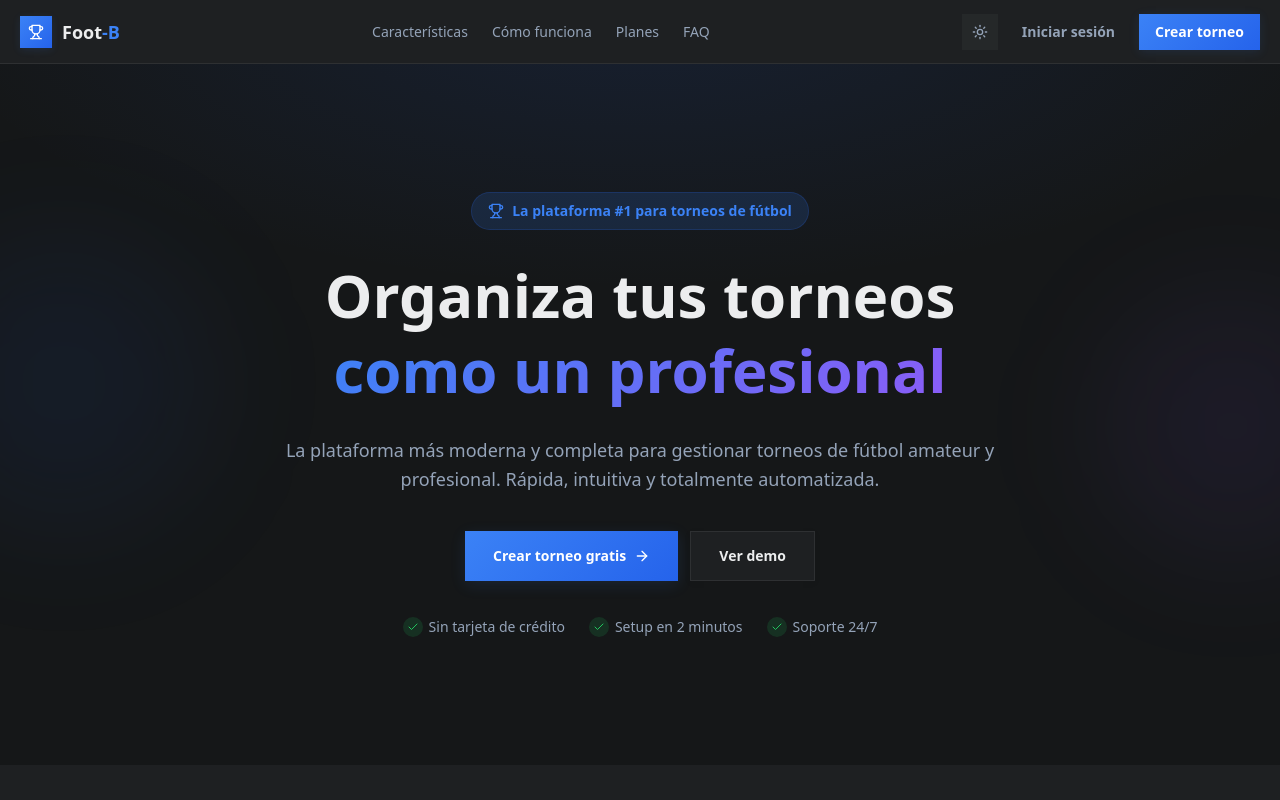
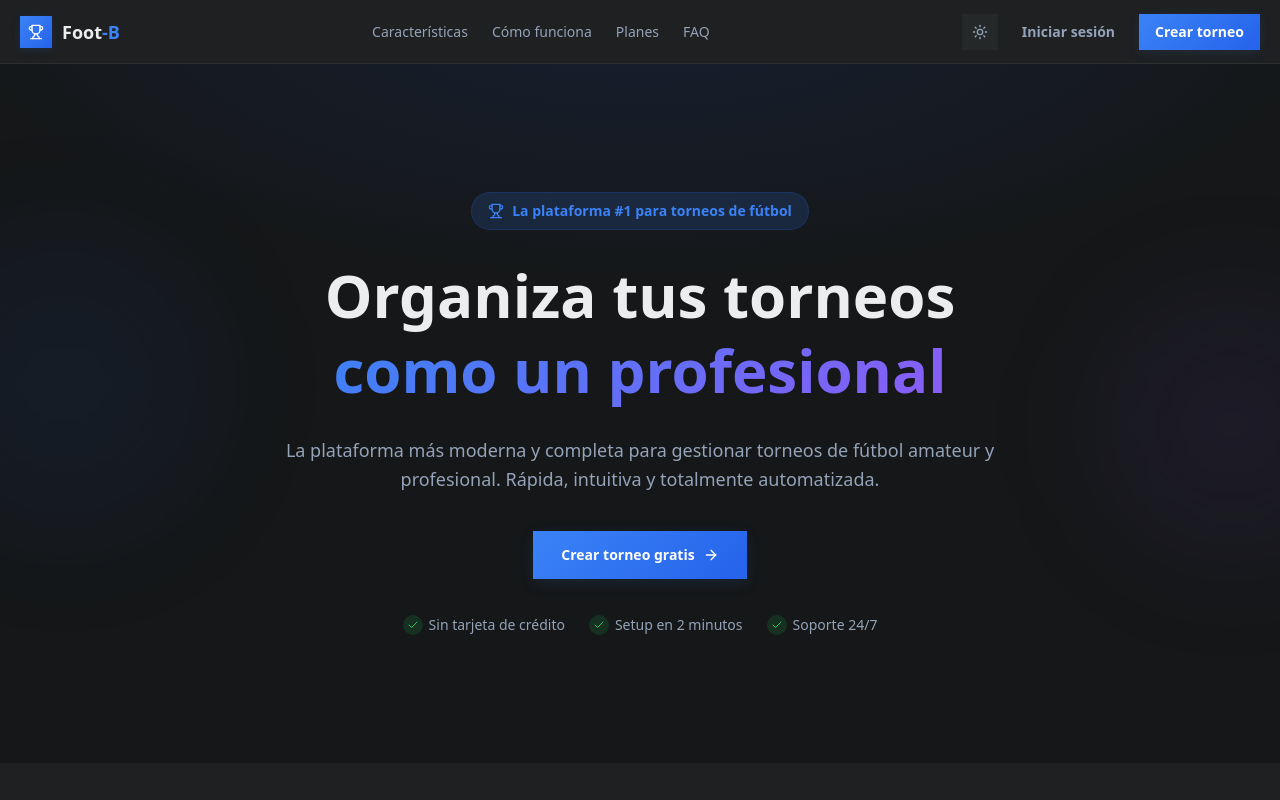
Before and after one commit to CodeByJaime/foot-b-web, a React (Vite) app: page / in a window 1280 px wide. Shown: the top 800 px of the page. Built offline with nearby package versions, Linux system fonts and the light colour scheme; no server answers.

Commit message:
feat: force the react types

```diff
--- a/package.json
+++ b/package.json
@@ -68,6 +68,8 @@
   },
   "devDependencies": {
     "@tailwindcss/vite": "4.1.12",
+    "@types/react": "^19.2.15",
+    "@types/react-dom": "^19.2.3",
     "@vitejs/plugin-react": "4.7.0",
     "tailwindcss": "4.1.12",
     "vite": "6.3.5"
--- a/src/app/components/layout/Sidebar.tsx
+++ b/src/app/components/layout/Sidebar.tsx
@@ -41,7 +41,7 @@ export default function Sidebar() {
         {/* Logo */}
         <div className="flex items-center gap-2 relative z-10">
           <div className="w-9 h-9 rounded-xl flex items-center justify-center" style={{ background: 'rgba(255,255,255,0.18)' }}>
-            <Trophy className="h-5 w-5 text-white" />
+
           </div>
           <span className="text-white font-bold text-lg tracking-tight">Foot-B</span>
         </div>
--- a/src/app/pages/LandingPage.tsx
+++ b/src/app/pages/LandingPage.tsx
@@ -106,18 +106,6 @@ export default function LandingPage() {
               >
                 Crear torneo gratis
                 <ArrowRight className="h-4 w-4" />
-              </Link>
-              <Link
-                to="/demo"
-                className="inline-flex items-center justify-center gap-2 px-7 py-3.5 rounded-xl text-sm font-bold transition-all"
-                style={{
-                  background: 'var(--card)',
-                  color: 'var(--foreground)',
-                  border: '1px solid var(--border)',
-                  boxShadow: '0 2px 8px rgba(0,0,0,0.04)',
-                }}
-              >
-                Ver demo
               </Link>
             </div>
 
```
Also changed, not shown: 2 other files (tests, documents, lock files or other folders).
